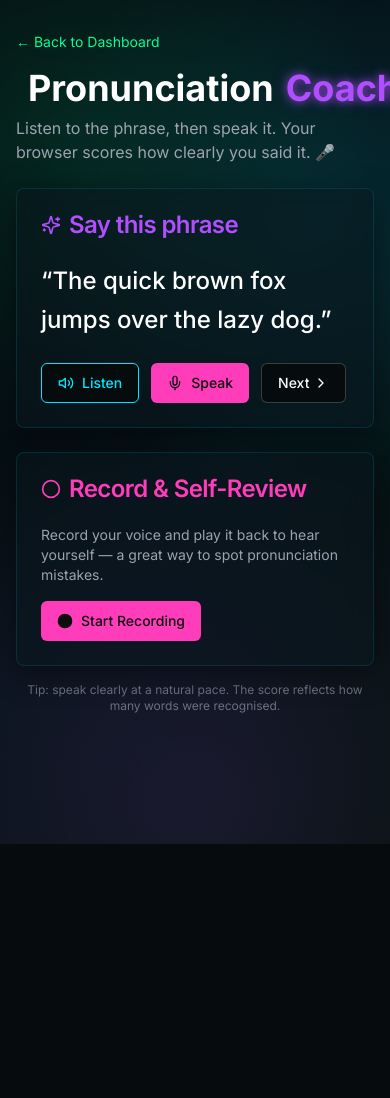
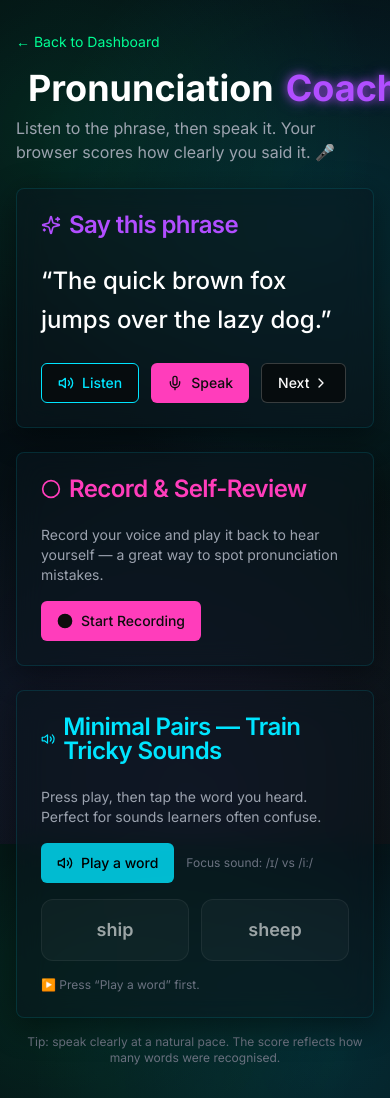
Before and after one commit to AsadbekAnvarov/Averna, a Next.js app: page /learning/pronunciation in a window 390 px wide. Before the commit the page ends 844 px from the top, so only its background shows below. Built offline with nearby package versions, Linux system fonts and the light colour scheme; no server answers.

Commit message:
feat(deepen #9): Minimal Pairs drill in Pronunciation Coach
- New sound-discrimination exercise: app plays one word of a tricky pair
  (ship/sheep, vest/west, rice/lice...), student taps the word they heard
  and gets instant feedback, with the focus phoneme shown (/i/ vs /i:/ etc.)

```diff
--- a/app/learning/pronunciation/page.tsx
+++ b/app/learning/pronunciation/page.tsx
@@ -15,6 +15,17 @@ const PHRASES = [
   "Could you please repeat that more slowly?",
   "Technology is changing the way we learn.",
   "Confidence comes from consistent practice.",
+];
+
+const MINIMAL_PAIRS: { a: string; b: string; focus: string }[] = [
+  { a: "ship", b: "sheep", focus: "/ɪ/ vs /iː/" },
+  { a: "bit", b: "beat", focus: "/ɪ/ vs /iː/" },
+  { a: "full", b: "fool", focus: "/ʊ/ vs /uː/" },
+  { a: "cat", b: "cut", focus: "/æ/ vs /ʌ/" },
+  { a: "thin", b: "tin", focus: "/θ/ vs /t/" },
+  { a: "vest", b: "west", focus: "/v/ vs /w/" },
+  { a: "rice", b: "lice", focus: "/r/ vs /l/" },
+  { a: "pen", b: "pan", focus: "/e/ vs /æ/" },
 ];
 
 function normalize(text: string): string[] {
@@ -153,6 +164,35 @@ export default function PronunciationPage() {
     setAudioUrl(null);
   };
 
+  // Minimal pairs sound-discrimination drill
+  const [mpIndex, setMpIndex] = useState(0);
+  const [mpTarget, setMpTarget] = useState<0 | 1>(0);
+  const [mpPlayed, setMpPlayed] = useState(false);
+  const [mpResult, setMpResult] = useState<"correct" | "wrong" | null>(null);
+  const mp = MINIMAL_PAIRS[mpIndex];
+
+  const playMinimalPair = () => {
+    const target: 0 | 1 = Math.random() < 0.5 ? 0 : 1;
+    setMpTarget(target);
+    setMpResult(null);
+    setMpPlayed(true);
+    if (typeof window === "undefined" || !("speechSynthesis" in window)) return;
+    window.speechSynthesis.cancel();
+    const u = new SpeechSynthesisUtterance(target === 0 ? mp.a : mp.b);
+    u.lang = "en-US";
+    u.rate = 0.85;
+    window.speechSynthesis.speak(u);
+  };
+  const guessMinimalPair = (choice: 0 | 1) => {
+    if (mpResult || !mpPlayed) return;
+    setMpResult(choice === mpTarget ? "correct" : "wrong");
+  };
+  const nextMinimalPair = () => {
+    setMpIndex((i) => (i + 1) % MINIMAL_PAIRS.length);
+    setMpResult(null);
+    setMpPlayed(false);
+  };
+
   const feedback =
     score === null
       ? ""
@@ -281,6 +321,59 @@ export default function PronunciationPage() {
           </CardContent>
         </Card>
 
+        <Card className="glass border-averna-cyan/30 mt-6">
+          <CardHeader>
+            <CardTitle className="text-averna-cyan flex items-center gap-2">
+              <Volume2 className="h-5 w-5" /> Minimal Pairs — Train Tricky Sounds
+            </CardTitle>
+          </CardHeader>
+          <CardContent className="space-y-4">
+            <p className="text-sm text-gray-400">
+              Press play, then tap the word you heard. Perfect for sounds learners often confuse.
+            </p>
+            <div className="flex items-center gap-3 flex-wrap">
+              <Button onClick={playMinimalPair} className="neon-button bg-averna-cyan/80 hover:bg-averna-cyan text-black">
+                <Volume2 className="mr-2 h-4 w-4" /> Play a word
+              </Button>
+              <span className="text-xs text-gray-500">Focus sound: {mp.focus}</span>
+            </div>
+            <div className="grid grid-cols-2 gap-3">
+              {[mp.a, mp.b].map((w, i) => {
+                const chosen = mpResult !== null;
+                const isTarget = i === mpTarget;
+                return (
+                  <button
+                    key={w}
+                    onClick={() => guessMinimalPair(i as 0 | 1)}
+                    disabled={!mpPlayed || chosen}
+                    className={`py-4 rounded-xl border text-lg font-semibold transition-all ${
+                      chosen && isTarget
+                        ? "border-averna-neon bg-averna-neon/15 text-averna-neon"
+                        : chosen
+                        ? "border-white/10 bg-white/5 text-gray-400"
+                        : "border-white/10 bg-white/5 text-white hover:border-averna-cyan/50"
+                    } disabled:opacity-60`}
+                  >
+                    {w}
+                  </button>
+                );
+              })}
+            </div>
+            {!mpPlayed && <p className="text-xs text-gray-500">▶️ Press &ldquo;Play a word&rdquo; first.</p>}
+            {mpResult === "correct" && (
+              <p className="text-averna-neon text-sm">✓ Correct! You heard &ldquo;{mpTarget === 0 ? mp.a : mp.b}&rdquo;.</p>
+            )}
+            {mpResult === "wrong" && (
+              <p className="text-rose-300 text-sm">✗ It was &ldquo;{mpTarget === 0 ? mp.a : mp.b}&rdquo;. Listen again and notice the difference.</p>
+            )}
+            {mpResult && (
+              <Button onClick={nextMinimalPair} variant="outline" className="border-white/20">
+                Next pair →
+              </Button>
+            )}
+          </CardContent>
+        </Card>
+
         <p className="text-xs text-gray-500 mt-4 text-center">
           Tip: speak clearly at a natural pace. The score reflects how many words were recognised.
         </p>
```
